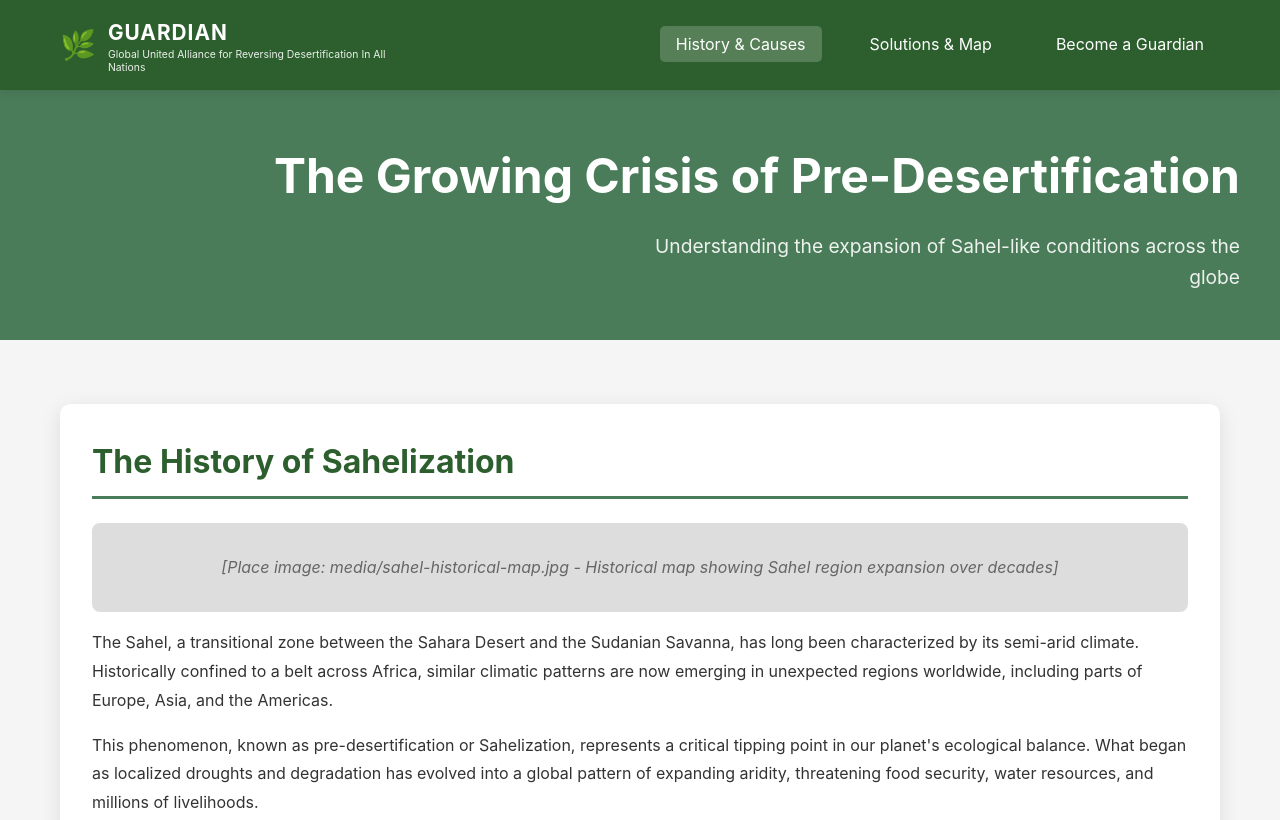
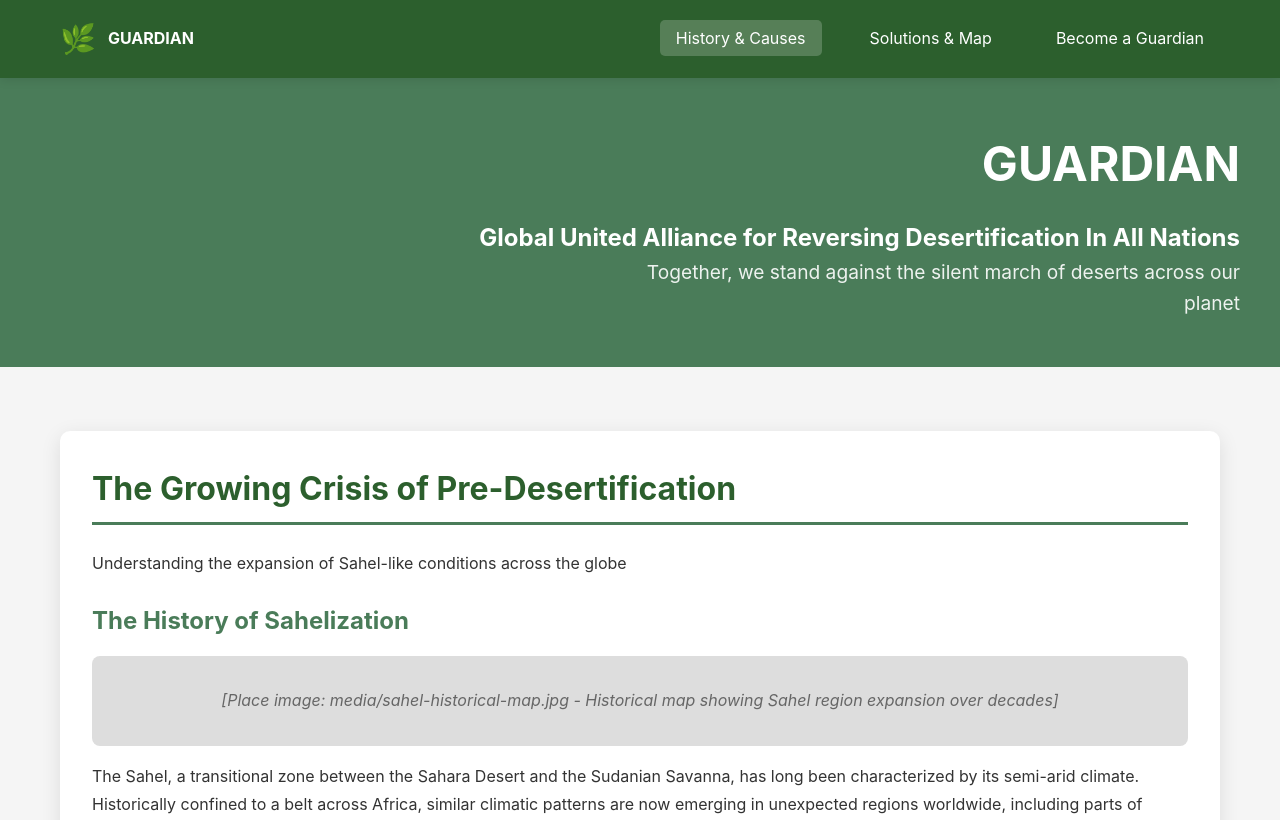
Before and after one commit to sai-educ/GUARDIAN, a plain HTML site: page index.html in a window 1280 px wide. Shown: the top 820 px of the page. Drawn offline with Linux system fonts and the light colour scheme.

Commit message:
Update index.html

```diff
--- a/index.html
+++ b/index.html
@@ -12,32 +12,33 @@
         <div class="nav-container">
             <div class="logo">
                 <span class="logo-icon">🌿</span>
-                <div class="logo-text">
-                    <strong>GUARDIAN</strong>
-                    <span class="logo-subtitle">Global United Alliance for Reversing Desertification In All Nations</span>
-                </div>
+                <strong>GUARDIAN</strong>
             </div>
             <button class="menu-toggle" id="menuToggle">☰</button>
             <ul class="nav-links" id="navLinks">
-                <li><a href="#" data-page="page1" class="nav-link active">History & Causes</a></li>
-                <li><a href="#" data-page="page2" class="nav-link">Solutions & Map</a></li>
-                <li><a href="#" data-page="page3" class="nav-link">Become a Guardian</a></li>
+                <li><a href="#" data-page="history" class="nav-link active">History & Causes</a></li>
+                <li><a href="#" data-page="solutions" class="nav-link">Solutions & Map</a></li>
+                <li><a href="#" data-page="guardian" class="nav-link">Become a Guardian</a></li>
             </ul>
         </div>
     </nav>
 
-    <!-- Page 1: History and Causes -->
-    <div id="page1" class="page active">
+    <!-- History and Causes Page -->
+    <div id="history" class="page active">
         <div class="hero">
             <div class="hero-content">
-                <h1>The Growing Crisis of Pre-Desertification</h1>
-                <p>Understanding the expansion of Sahel-like conditions across the globe</p>
+                <h1>GUARDIAN</h1>
+                <h2>Global United Alliance for Reversing Desertification In All Nations</h2>
+                <p class="hero-tagline">Together, we stand against the silent march of deserts across our planet</p>
             </div>
         </div>
 
         <div class="container">
             <section class="section">
-                <h2>The History of Sahelization</h2>
+                <h2>The Growing Crisis of Pre-Desertification</h2>
+                <p class="section-subtitle">Understanding the expansion of Sahel-like conditions across the globe</p>
+
+                <h3>The History of Sahelization</h3>
                 <div class="image-placeholder">
                     [Place image: media/sahel-historical-map.jpg - Historical map showing Sahel region expansion over decades]
                 </div>
@@ -116,8 +117,8 @@
         </div>
     </div>
 
-    <!-- Page 2: Solutions and Interactive Map -->
-    <div id="page2" class="page">
+    <!-- Solutions and Map Page -->
+    <div id="solutions" class="page">
         <div class="hero">
             <div class="hero-content">
                 <h1>Solutions & Global Impact Map</h1>
@@ -193,8 +194,8 @@
         </div>
     </div>
 
-    <!-- Page 3: Become a Guardian -->
-    <div id="page3" class="page">
+    <!-- Become a Guardian Page -->
+    <div id="guardian" class="page">
         <div class="hero">
             <div class="hero-content">
                 <h1>Become a Guardian</h1>
```
